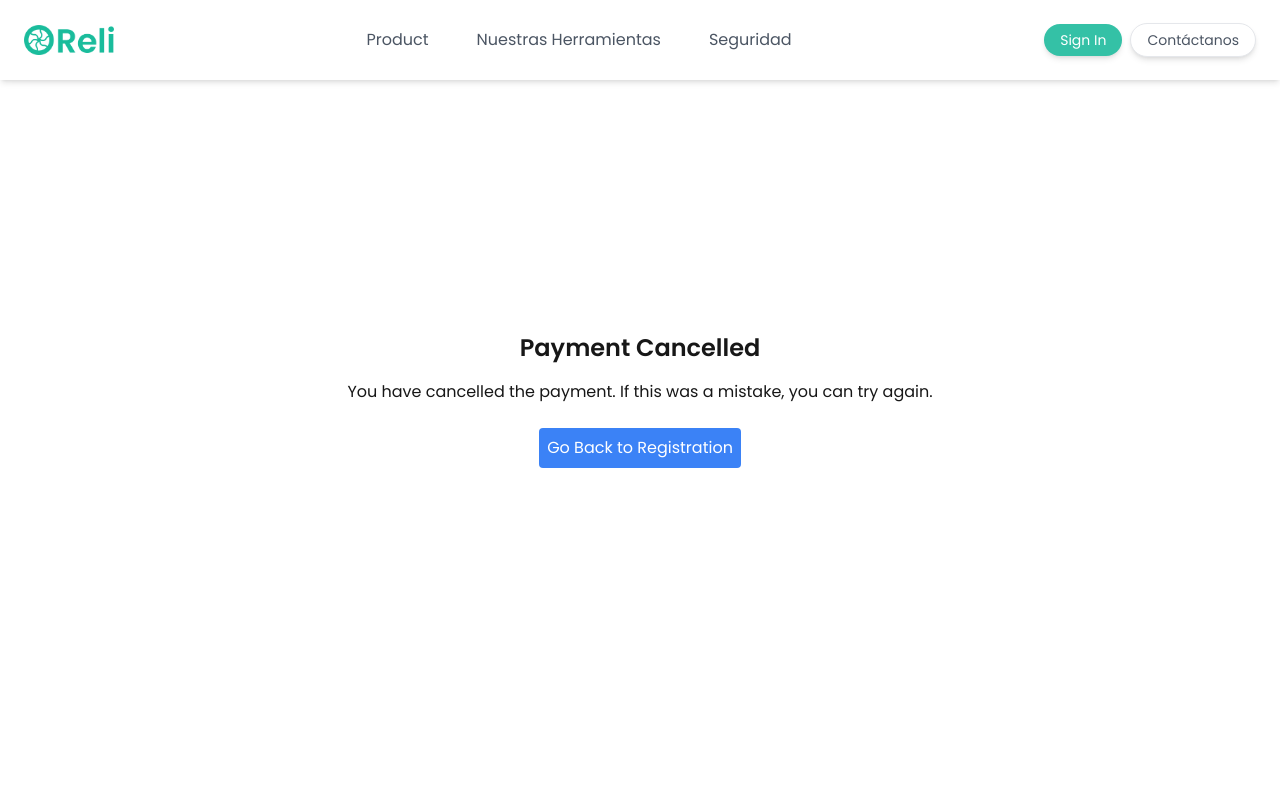
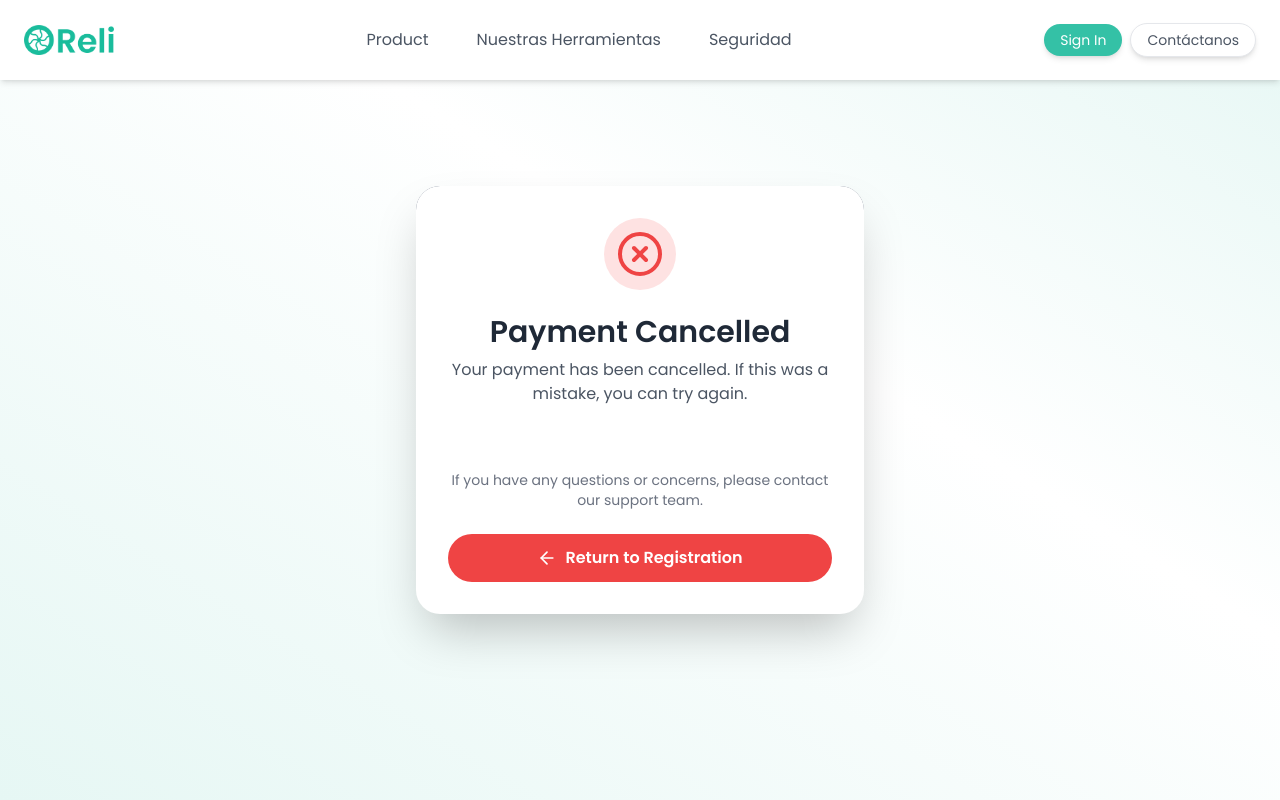
Before and after one commit to MexicaNFT/reliLanding, a Next.js app: page /subscription/cancel in a window 1280 px wide. Shown: the top 800 px of the page. Built offline with nearby package versions, Linux system fonts and the light colour scheme.

Commit message:
update the UI of Cancel  and Success page under subscription

```diff
--- a/package.json
+++ b/package.json
@@ -15,6 +15,8 @@
     "@stripe/react-stripe-js": "^2.8.1",
     "@stripe/stripe-js": "^4.8.0",
     "aws-amplify": "^6.6.5",
+    "aws-cdk-lib": "^2.162.1",
+    "constructs": "^10.4.2",
     "framer-motion": "^11.11.4",
     "lucide-react": "^0.446.0",
     "next": "14.2.9",
--- a/src/app/subscription/cancel/page.tsx
+++ b/src/app/subscription/cancel/page.tsx
@@ -1,16 +1,41 @@
 import React from "react";
+import { XCircle, ArrowLeft } from "lucide-react";
+import Link from "next/link";
 
 export default function CancelPage() {
   return (
-    <div className="h-screen flex flex-col items-center justify-center">
-      <h1 className="text-2xl font-bold">Payment Cancelled</h1>
-      <p className="mt-4">
-        You have cancelled the payment. If this was a mistake, you can try
-        again.
-      </p>
-      <a href="/subscription" className="mt-6 p-2 bg-blue-500 text-white rounded">
-        Go Back to Registration
-      </a>
+    <div className="min-h-screen flex flex-col items-center justify-center bg-gradient-to-tr from-[#e6f7f4] via-white via-60% to-[#e6f7f4] p-4">
+      <div className="w-full max-w-md bg-white rounded-3xl shadow-2xl overflow-hidden">
+        <div className="bg-gray-400">
+          <div className="bg-white rounded-t-3xl p-8">
+            <div className="flex items-center justify-center mb-6">
+              <div className="bg-red-100 rounded-full p-3">
+                <XCircle className="h-12 w-12 text-red-500" />
+              </div>
+            </div>
+            <h1 className="text-3xl font-extrabold text-center text-gray-800 mb-2">
+              Payment Cancelled
+            </h1>
+            <p className="text-center text-gray-600">
+              Your payment has been cancelled. If this was a mistake, you can
+              try again.
+            </p>
+          </div>
+        </div>
+        <div className="p-8 space-y-6">
+          <p className="text-sm text-gray-500 text-center">
+            If you have any questions or concerns, please contact our support
+            team.
+          </p>
+          <Link
+            href="/subscription"
+            className=" w-full bg-red-500  text-white font-bold py-3 px-6 rounded-full hover:from-red-500 hover:to-pink-600 transition duration-300 ease-in-out flex items-center justify-center"
+          >
+            <ArrowLeft className="mr-2 h-5 w-5" />
+            Return to Registration
+          </Link>
+        </div>
+      </div>
     </div>
   );
 }
--- a/src/app/subscription/success/page.tsx
+++ b/src/app/subscription/success/page.tsx
@@ -3,6 +3,7 @@
 import React, { Suspense, useEffect, useState } from "react";
 import { useSearchParams } from "next/navigation";
 import { Stripe } from "stripe";
+import { CheckCircle, Mail, ArrowRight } from "lucide-react";
 
 function SuccessPageContent() {
   const [session, setSession] = useState<Stripe.Checkout.Session | null>(null);
@@ -27,26 +28,70 @@ function SuccessPageContent() {
   }, [sessionId]);
 
   return (
-    <div className="h-screen flex flex-col items-center justify-center">
-      <h1 className="text-2xl font-bold">Payment Successful!</h1>
-      {session ? (
-        <div className="mt-4">
-          <p>Thank you for your purchase, {session.customer_email}!</p>
-          <p>
-            Amount: {session.amount_total && session.amount_total / 100}{" "}
-            {session.currency && session.currency.toUpperCase()}
-          </p>
+    <div className="min-h-screen flex flex-col items-center justify-center bg-gradient-to-tr from-[#e6f7f4] via-white via-60% to-[#e6f7f4] p-4">
+      <div className="w-full max-w-xl bg-white rounded-3xl shadow-2xl overflow-hidden">
+        <div className="bg-gray-400">
+          <div className="bg-white rounded-t-3xl p-8">
+            <div className="flex items-center justify-center mb-6">
+              <div className="bg-green-100 rounded-full p-3">
+                <CheckCircle className="h-12 w-12 text-green-500" />
+              </div>
+            </div>
+            <h1 className="text-4xl font-extrabold text-center text-gray-800 mb-2">
+              Payment Successful!
+            </h1>
+            <p className="text-xl text-center text-gray-600">
+              Thank you for your purchase
+            </p>
+          </div>
         </div>
-      ) : (
-        <p>Loading details...</p>
-      )}
+
+        {session ? (
+          <div className="p-8 space-y-6">
+            <div className="bg-gray-50 rounded-2xl p-6 shadow-inner">
+              <p className="text-lg text-gray-700 mb-4">
+                Hello,{" "}
+                <span className="font-semibold">{session.customer_email}</span>
+              </p>
+              <div className="flex justify-between items-center border-t border-gray-200 pt-4">
+                <span className="text-gray-600 font-medium">Amount Paid:</span>
+                <span className="text-3xl font-bold bg-gradient-to-r from-green-800 to-blue-900 text-transparent bg-clip-text">
+                  {session.amount_total &&
+                    (session.amount_total / 100).toFixed(2)}{" "}
+                  {session.currency && session.currency.toUpperCase()}
+                </span>
+              </div>
+            </div>
+            <div className="flex items-center justify-center text-gray-500 bg-gray-50 rounded-full py-3 px-6">
+              <Mail className="h-5 w-5 mr-2 text-green-500" />
+              <p className="text-sm">
+                A confirmation email has been sent to your inbox.
+              </p>
+            </div>
+            <button className="w-full bg-[#34C1A6] text-white font-bold py-3 px-6 rounded-full hover:from-green-500 hover:to-blue-600 transition duration-300 ease-in-out flex items-center justify-center">
+              Continue to Dashboard
+              <ArrowRight className="ml-2 h-5 w-5" />
+            </button>
+          </div>
+        ) : (
+          <div className="flex justify-center items-center h-64">
+            <div className="animate-spin rounded-full h-12 w-12 border-t-2 border-b-2 border-green-500"></div>
+          </div>
+        )}
+      </div>
     </div>
   );
 }
 
 export default function SuccessPage() {
   return (
-    <Suspense fallback={<p>Loading...</p>}>
+    <Suspense
+      fallback={
+        <div className="min-h-screen flex items-center justify-center bg-gradient-to-br from-purple-100 via-pink-100 to-red-100">
+          <div className="animate-spin rounded-full h-16 w-16 border-t-2 border-b-2 border-green-500"></div>
+        </div>
+      }
+    >
       <SuccessPageContent />
     </Suspense>
   );
```
Also changed, not shown: 2 other files (tests, documents, lock files or other folders).
